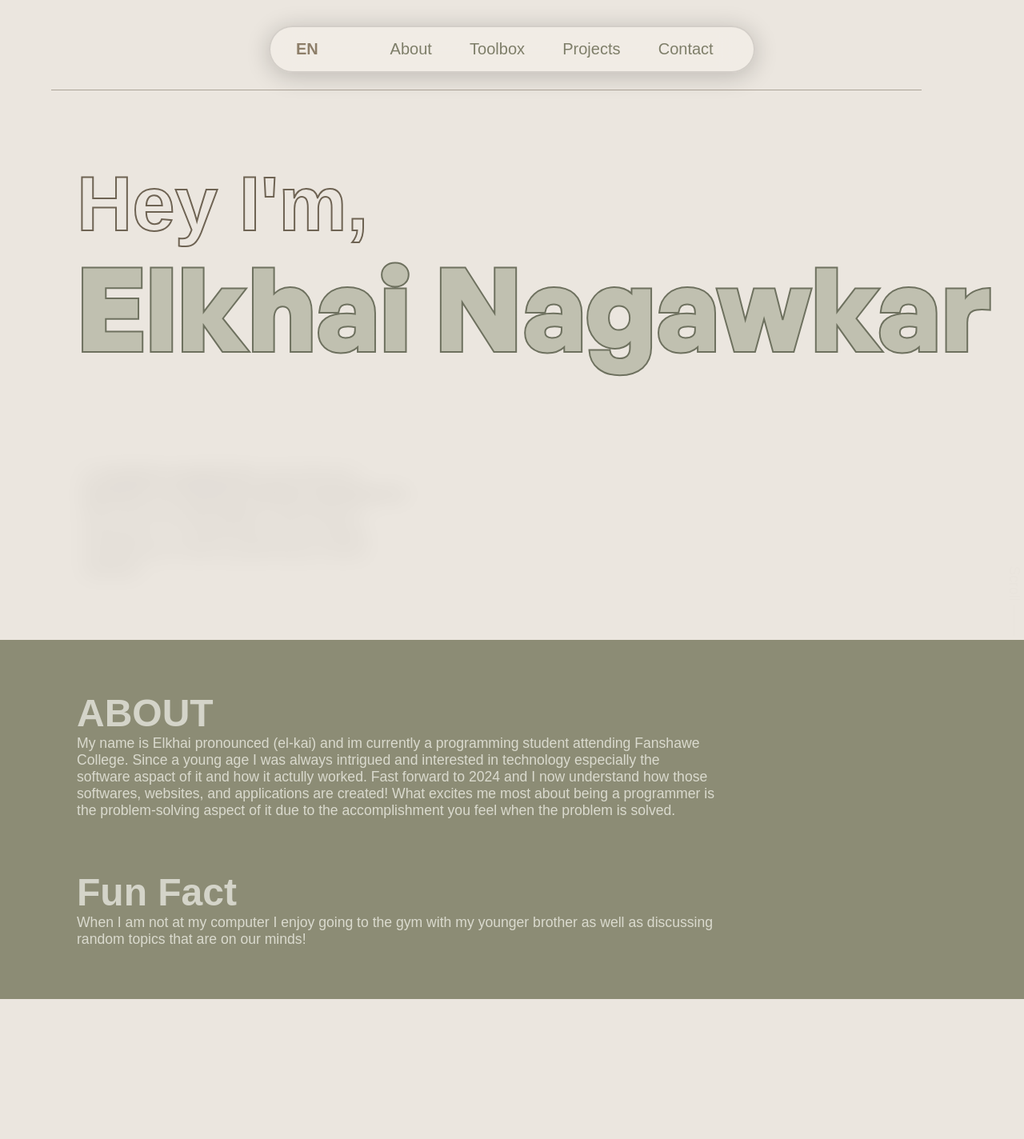
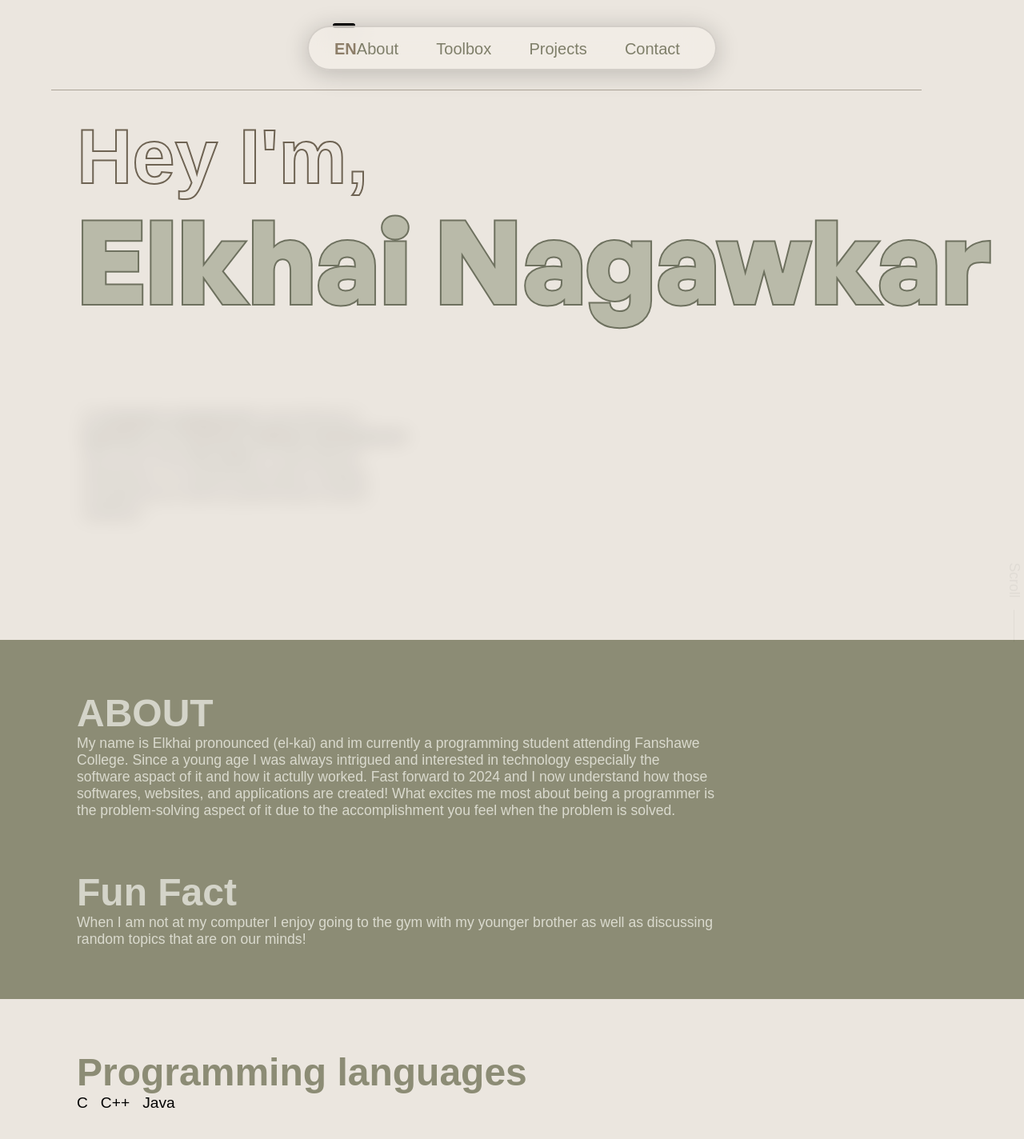
Before and after one commit to ElkhaiNagawkar/Elkhai-Nagawkar-Portfolio, a React (Create React App) app in the folder elkhai-nagawkar-portfolio-app/: page / in a window 1280 px wide. Shown: the top 1424 px of the page at 80% size. Before the commit the page ends 1249 px from the top, so only its background shows below. Built offline with nearby package versions, Linux system fonts and the light colour scheme; a web font is replaced by a local one.

Commit message:
fourth commit
fourth commit added many new things
added intersection observer to App.js to track what is bieng observed on page
added nav indicator which uses the observer on App.js to determine location
started working on Toolbox section

```diff
--- a/elkhai-nagawkar-portfolio-app/src/About.js
+++ b/elkhai-nagawkar-portfolio-app/src/About.js
@@ -1,4 +1,3 @@
-import React from "react";
 import { useInView } from "react-intersection-observer";
 
 export default function About() {
--- a/elkhai-nagawkar-portfolio-app/src/App.js
+++ b/elkhai-nagawkar-portfolio-app/src/App.js
@@ -2,12 +2,39 @@ import React from "react";
 import HeroPage from "./HeroPage";
 import "./index.css";
 import About from "./About";
+import { useInView } from "react-intersection-observer";
+import Toolbox from "./Toolbox";
 
 export default function App() {
+  const { ref, inView } = useInView({ threshold: 0.5 });
+  const { nextRef, inView: aboutView } = useInView();
+  const navInd = document.querySelector(".nav--indicator");
+  const item = document.querySelectorAll(".main--navbar li");
+  const sec = document.querySelector(".name--home");
+  console.log(aboutView);
+  function ind(e) {
+    if (navInd) {
+      navInd.style.left = e.offsetLeft + "px";
+      navInd.style.width = e.offsetWidth + "px";
+    }
+  }
+
+  React.useEffect(() => {
+    if (inView) {
+      ind(sec);
+    } else if (!aboutView) {
+      ind(item[0]);
+    }
+  }, [inView, aboutView]);
   return (
     <div>
-      <HeroPage />
-      <About />
+      <div ref={ref}>
+        <HeroPage />
+      </div>
+      <div ref={nextRef}>
+        <About />
+      </div>
+      <Toolbox />
     </div>
   );
 }
--- /dev/null
+++ b/elkhai-nagawkar-portfolio-app/src/Box.js
@@ -0,0 +1,9 @@
+import React from "react";
+
+export default function Box(props) {
+  return (
+    <div className="Box">
+      <p>{props.skill}</p>
+    </div>
+  );
+}
--- a/elkhai-nagawkar-portfolio-app/src/Navbar.js
+++ b/elkhai-nagawkar-portfolio-app/src/Navbar.js
@@ -3,6 +3,8 @@ import React from "react";
 export default function Navbar() {
   return (
     <nav className="navbar">
+      <div className="full--nav">
+        <span className="nav--indicator"></span>
         <div className="picker">
           <div className="name--home">
             <span className="navbar--name">E</span>
@@ -19,6 +21,7 @@ export default function Navbar() {
             <li id="contact">Contact</li>
           </ul>
         </div>
+      </div>
     </nav>
   );
 }
--- a/elkhai-nagawkar-portfolio-app/src/TitlePage.js
+++ b/elkhai-nagawkar-portfolio-app/src/TitlePage.js
@@ -1,11 +1,8 @@
 import React from "react";
 import Name from "./NameSvg";
+import { useInView } from "react-intersection-observer";
 
 export default function () {
-  const name = document.querySelectorAll(".name path");
-  for (let i = 0; i < name.length; i++) {
-    console.log(`letter ${i} is ${name[i].getTotalLength()}`);
-  }
   return (
     <section className="hero--section">
       <div className="hero--text">
@@ -14,7 +11,7 @@ export default function () {
         <p className="hero--description">
           A <strong>computer programmer</strong> specializing in{" "}
           <strong> backend </strong> and{" "}
-          <strong>frontend software development</strong> with more then{" "}
+          <strong>frontend software development</strong> with more than{" "}
           <strong>two years</strong> of educational experience. I'm passionate
           about creating exceptional as well as performance driven software.
         </p>
--- /dev/null
+++ b/elkhai-nagawkar-portfolio-app/src/Toolbox.js
@@ -0,0 +1,17 @@
+import React from "react";
+import Box from "./Box";
+
+export default function Toolbox() {
+  return (
+    <div className="main--toolbox">
+      <div className="programming--div">
+        <h1 className="toolbox--programming--hadear">Programming languages</h1>
+        <div className="skills">
+          <Box skill="C" />
+          <Box skill="C++" />
+          <Box skill="Java" />
+        </div>
+      </div>
+    </div>
+  );
+}
--- a/elkhai-nagawkar-portfolio-app/src/index.css
+++ b/elkhai-nagawkar-portfolio-app/src/index.css
@@ -13,10 +13,16 @@ body {
   height: 100vh;
 }
 
+.full--nav {
+  position: fixed;
+  display: grid;
+  grid-template-columns: 1fr;
+  justify-content: center;
+  gap: 10%;
+  inset: 4% 30% 89% 30%;
+}
+
 .navbar {
-  display: grid;
-  grid-template-columns: 0.5fr;
-  justify-content: center;
   padding: 2rem;
   font-size: 20px;
   color: #8d7e69;
@@ -73,6 +79,17 @@ body {
 .name--home:hover #lastname {
   transition-delay: 0.4s;
   padding-left: 5px;
+}
+
+.nav--indicator {
+  background: black;
+  position: absolute;
+  inset: -5% 0% 0% 4%;
+  width: 2.3rem;
+  height: 6px;
+  border-radius: 50px;
+  z-index: -1;
+  transition: 0.5s ease-in-out;
 }
 
 .picker {
@@ -290,6 +307,24 @@ body {
   animation: left-slide 0.7s ease-out forwards 0.9s;
 }
 
+.main--toolbox {
+  padding: 4rem 6rem;
+}
+
+.toolbox--programming--hadear {
+  font-family: "General Sans", sans-serif;
+  font-size: 3rem;
+  color: #8c8c75;
+}
+
+.skills {
+  display: flex;
+  gap: 1rem;
+  font-family: "Supreme", sans-serif;
+  font-size: 1.2rem;
+  /* Continue here add box styling to Box */
+}
+
 @keyframes name-anim {
   to {
     stroke-dashoffset: 0;
@@ -367,3 +402,21 @@ body {
     opacity: 1;
   }
 }
+
+@keyframes slide-indicator {
+  from {
+    transform: translateX(0px);
+  }
+  to {
+    transform: translateX(230px);
+  }
+}
+
+@keyframes slide-indicator-back {
+  from {
+    transform: translateX(230px);
+  }
+  to {
+    transform: translateX(0px);
+  }
+}
```
Lines whose indentation alone changed are shown as unchanged.
